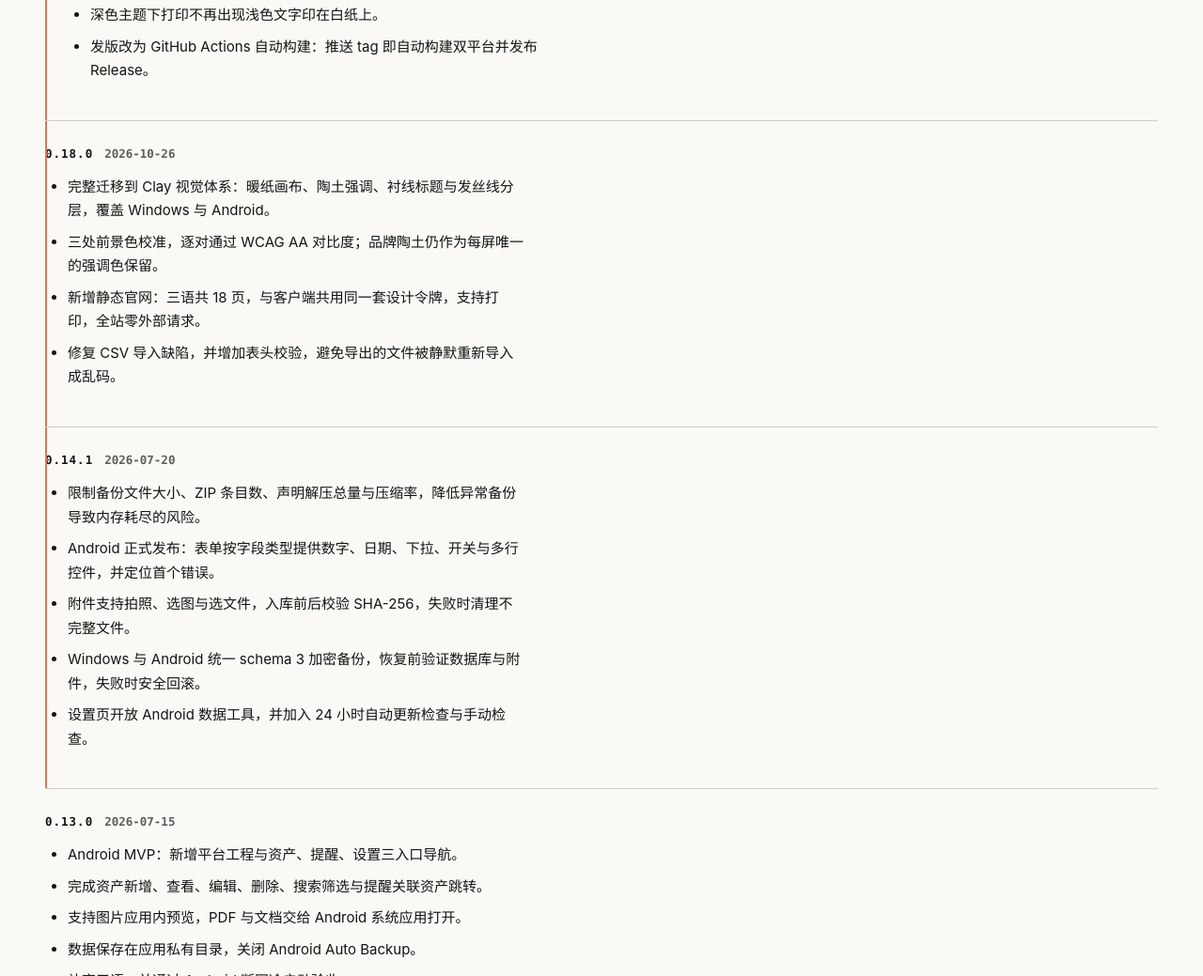
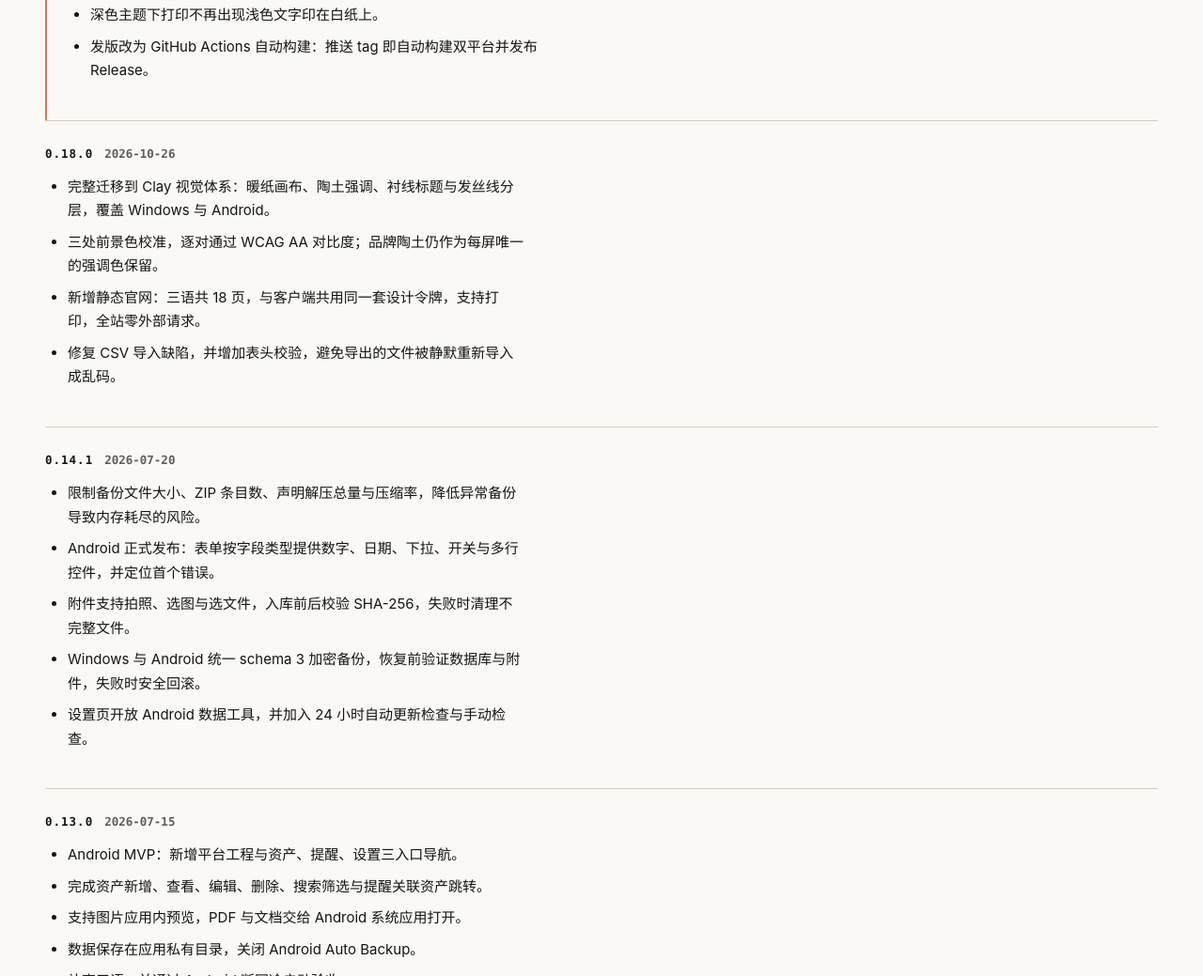
Before and after one commit to elliotsu1107/elliotsu1107.github.io, a plain HTML site: page vyku/changelog.html in a window 1280 px wide. Shown: the part 778-1817 px from the top of the page at 94% size. Drawn offline with Linux system fonts and the light colour scheme.

Commit message:
deploy(site): 变更日志定稿

```diff
--- a/vyku/changelog.html
+++ b/vyku/changelog.html
@@ -263,7 +263,6 @@ document.documentElement.dataset.theme=v;}catch(e){}})();</script>
     </article>
 
     <article class="entry">
-      <span class="accent-rule accent-rule--v" aria-hidden="true"></span>
       <h2 class="entry-title"><span class="entry-version">0.18.0</span><span class="entry-date">2026-10-26</span></h2>
       <ul>
         <li>完整迁移到 Clay 视觉体系：暖纸画布、陶土强调、衬线标题与发丝线分层，覆盖 Windows 与 Android。</li>
@@ -275,7 +274,6 @@ document.documentElement.dataset.theme=v;}catch(e){}})();</script>
 
 
     <article class="entry">
-      <span class="accent-rule accent-rule--v" aria-hidden="true"></span>
       <h2 class="entry-title"><span class="entry-version">0.14.1</span><span class="entry-date">2026-07-20</span></h2>
       <ul>
         <li>限制备份文件大小、ZIP 条目数、声明解压总量与压缩率，降低异常备份导致内存耗尽的风险。</li>
```
Also changed, not shown: vyku/en/changelog.html (+0 -2 lines), vyku/zh-Hant/changelog.html (+0 -2 lines).
